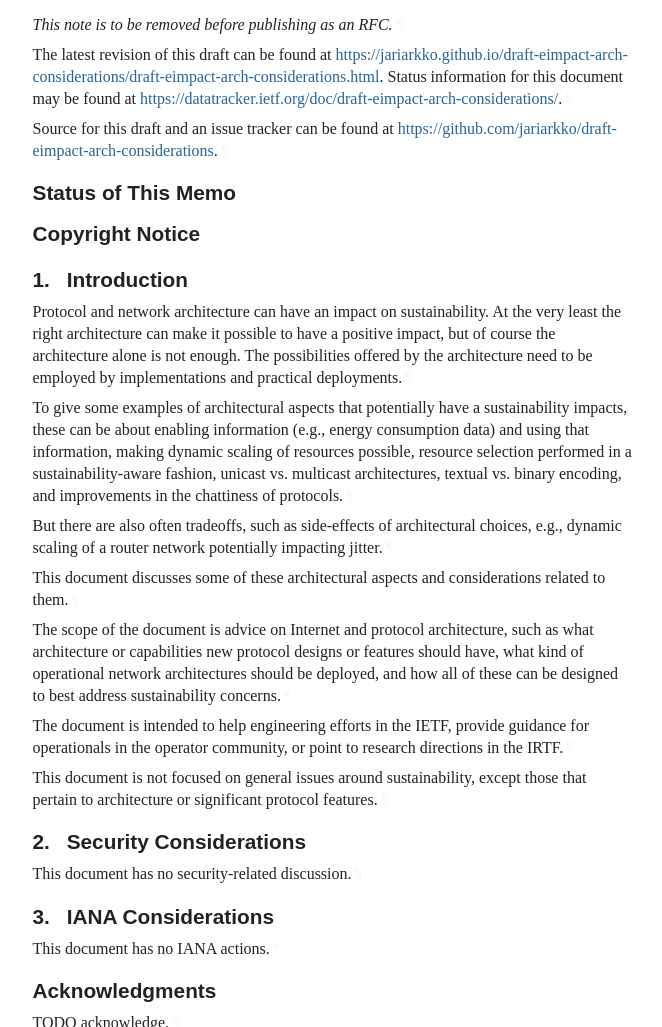
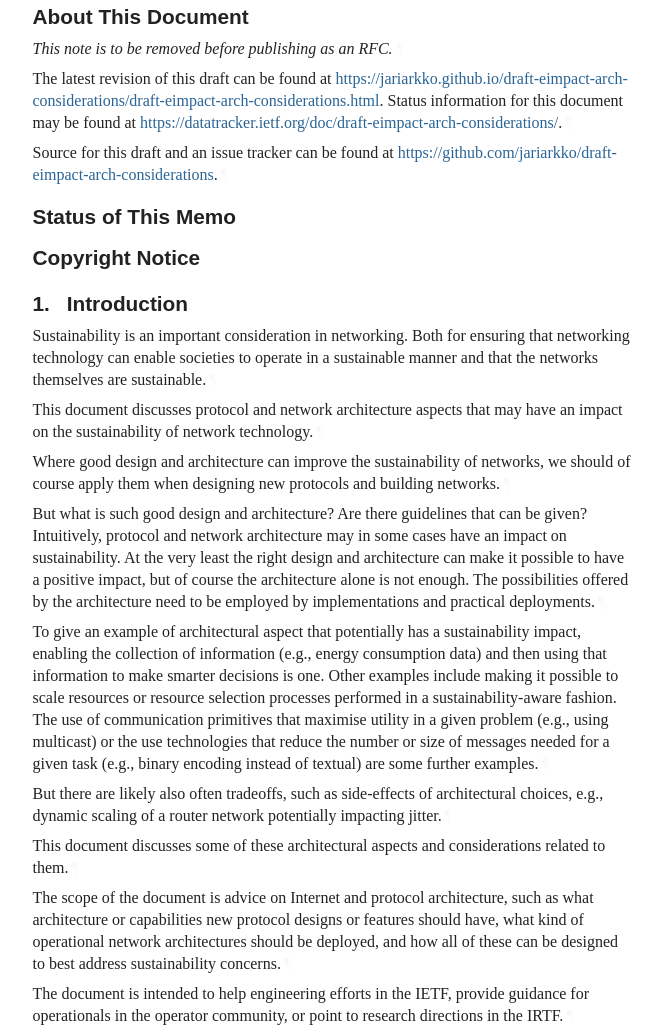
Before and after one commit to jariarkko/draft-eimpact-arch-considerations, a plain HTML site: page draft-eimpact-arch-considerations.html in a window 1280 px wide. Shown: the part 450-1477 px from the top of the page, without its empty margins (92-754 px from the left). Drawn offline with Linux system fonts and the light colour scheme; a web font is replaced by a local one.

Commit message:
Script updating gh-pages from 22eddea. [ci skip]

```diff
--- a/draft-eimpact-arch-considerations.html
+++ b/draft-eimpact-arch-considerations.html
@@ -8,7 +8,8 @@
 <meta content="Jari Arkko" name="author">
 <meta content="+OtherPeople" name="author">
 <meta content="
-       TODO Abstract
+       This document discusses protocol and network architecture aspects that
+may have an impact on the sustainability of network technology.
     " name="description">
 <meta content="xml2rfc 3.26.0" name="generator">
 <meta content="next generation" name="keyword">
@@ -1086,7 +1087,8 @@ svg :is([fill="white"], [fill^="#fff"]) {
 <h1 id="title">Architectural Considerations for Sustainable Internet Technology</h1>
 <section id="section-abstract">
       <h2 id="abstract"><a href="#abstract" class="selfRef">Abstract</a></h2>
-<p id="section-abstract-1">TODO Abstract<a href="#section-abstract-1" class="pilcrow">¶</a></p>
+<p id="section-abstract-1">This document discusses protocol and network architecture aspects that
+may have an impact on the sustainability of network technology.<a href="#section-abstract-1" class="pilcrow">¶</a></p>
 </section>
 <section class="note rfcEditorRemove" id="section-note.1">
       <h2 id="name-about-this-document">
@@ -1171,34 +1173,47 @@ svg :is([fill="white"], [fill^="#fff"]) {
       <h2 id="name-introduction">
 <a href="#section-1" class="section-number selfRef">1. </a><a href="#name-introduction" class="section-name selfRef">Introduction</a>
       </h2>
-<p id="section-1-1">Protocol and network architecture can have an impact on
-sustainability. At the very least the right architecture can make it
-possible to have a positive impact, but of course the architecture
-alone is not enough. The possibilities offered by the architecture
-need to be employed by implementations and practical deployments.<a href="#section-1-1" class="pilcrow">¶</a></p>
-<p id="section-1-2">To give some examples of architectural aspects that potentially have a
-sustainability impacts, these can be about enabling information (e.g.,
-energy consumption data) and using that information, making dynamic
-scaling of resources possible, resource selection performed in a
-sustainability-aware fashion, unicast vs. multicast architectures,
-textual vs. binary encoding, and improvements in the chattiness of
-protocols.<a href="#section-1-2" class="pilcrow">¶</a></p>
-<p id="section-1-3">But there are also often tradeoffs, such as side-effects of
+<p id="section-1-1">Sustainability is an important consideration in networking. Both for
+ensuring that networking technology can enable societies to operate in
+a sustainable manner and that the networks themselves are sustainable.<a href="#section-1-1" class="pilcrow">¶</a></p>
+<p id="section-1-2">This document discusses protocol and network architecture aspects that
+may have an impact on the sustainability of network technology.<a href="#section-1-2" class="pilcrow">¶</a></p>
+<p id="section-1-3">Where good design and architecture can improve the sustainability of
+networks, we should of course apply them when designing new protocols
+and building networks.<a href="#section-1-3" class="pilcrow">¶</a></p>
+<p id="section-1-4">But what is such good design and architecture? Are there guidelines
+that can be given? Intuitively, protocol and network architecture may
+in some cases have an impact on sustainability. At the very least the
+right design and architecture can make it possible to have a positive
+impact, but of course the architecture alone is not enough. The
+possibilities offered by the architecture need to be employed by
+implementations and practical deployments.<a href="#section-1-4" class="pilcrow">¶</a></p>
+<p id="section-1-5">To give an example of architectural aspect that potentially has a
+sustainability impact, enabling the collection of information (e.g.,
+energy consumption data) and then using that information to make
+smarter decisions is one. Other examples include making it possible to
+scale resources or
+resource selection processes performed in a
+sustainability-aware fashion. The use of communication primitives that maximise
+utility in a given problem (e.g., using multicast) or the use
+technologies that reduce the number or size of messages needed for a
+given task (e.g., binary encoding instead of textual) are some further examples.<a href="#section-1-5" class="pilcrow">¶</a></p>
+<p id="section-1-6">But there are likely also often tradeoffs, such as side-effects of
 architectural choices, e.g., dynamic scaling of a router network
-potentially impacting jitter.<a href="#section-1-3" class="pilcrow">¶</a></p>
-<p id="section-1-4">This document discusses some of these architectural aspects and
-considerations related to them.<a href="#section-1-4" class="pilcrow">¶</a></p>
-<p id="section-1-5">The scope of the document is advice on Internet and protocol
+potentially impacting jitter.<a href="#section-1-6" class="pilcrow">¶</a></p>
+<p id="section-1-7">This document discusses some of these architectural aspects and
+considerations related to them.<a href="#section-1-7" class="pilcrow">¶</a></p>
+<p id="section-1-8">The scope of the document is advice on Internet and protocol
 architecture, such as what architecture or capabilities new protocol
 designs or features should have, what kind of operational network
 architectures should be deployed, and how all of these can be designed
-to best address sustainability concerns.<a href="#section-1-5" class="pilcrow">¶</a></p>
-<p id="section-1-6">The document is intended to help engineering efforts in the IETF,
+to best address sustainability concerns.<a href="#section-1-8" class="pilcrow">¶</a></p>
+<p id="section-1-9">The document is intended to help engineering efforts in the IETF,
 provide guidance for operationals in the operator community, or point
-to research directions in the IRTF.<a href="#section-1-6" class="pilcrow">¶</a></p>
-<p id="section-1-7">This document is not focused on general issues around sustainability,
+to research directions in the IRTF.<a href="#section-1-9" class="pilcrow">¶</a></p>
+<p id="section-1-10">This document is not focused on general issues around sustainability,
 except those that pertain to architecture or significant protocol
-features.<a href="#section-1-7" class="pilcrow">¶</a></p>
+features.<a href="#section-1-10" class="pilcrow">¶</a></p>
 </section>
 </div>
 <div id="security-considerations">
```
Also changed, not shown: draft-eimpact-arch-considerations.txt.
